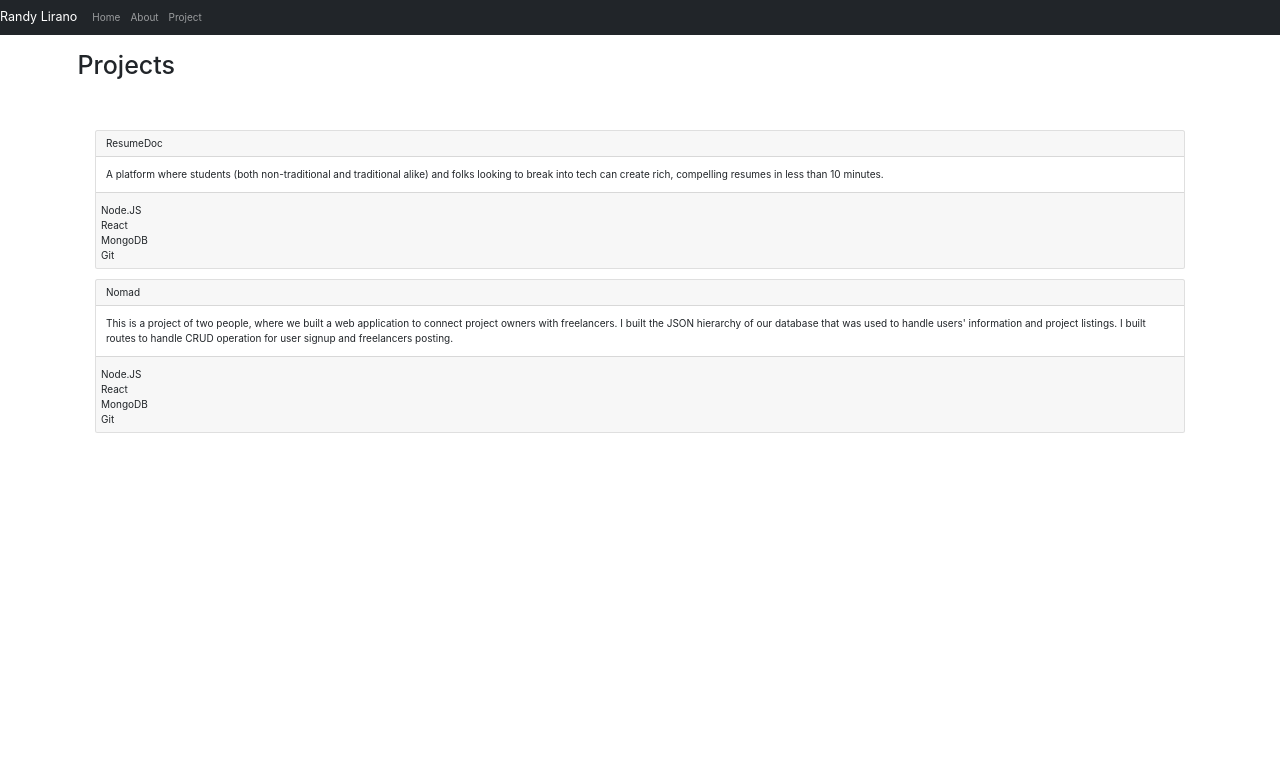
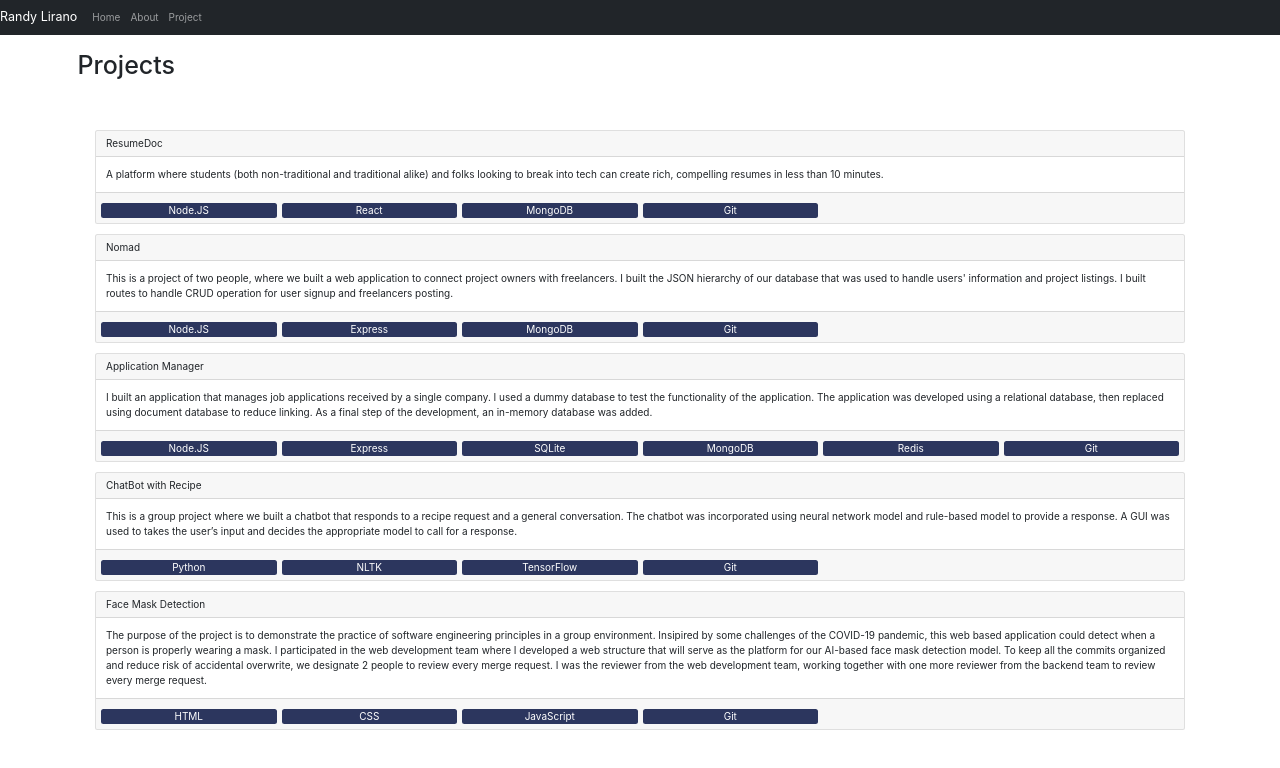
Before and after one commit to randylirano/portfolio, a React (Create React App) app: page /project in a window 1280 px wide. Shown: the top 768 px of the page. Built offline with nearby package versions, Linux system fonts and the light colour scheme.

Commit message:
Completed Project page

```diff
--- a/src/components/ProjectCard.js
+++ b/src/components/ProjectCard.js
@@ -2,10 +2,16 @@ import React from "react";
 
 function SkillTag({skill}) {
   return (
-    <div className="tag rounded">
-      {skill}
+    <div className="col-6 col-sm-4 col-md-3 col-lg-2 g-2">
+      <div className="tag rounded">
+        {skill}
+      </div>
     </div>
   );
+}
+
+function ProjectLink() {
+
 }
 
 const ProjectCard = ({project}) => {
@@ -25,9 +31,7 @@ const ProjectCard = ({project}) => {
       </div>
       <div className="card-footer">
         <div className="row">
-          <div className="col-6 col-sm-4 col-md-3 col-lg-2 g-2">
-            {RenderSkillTag()}
-          </div>
+          {RenderSkillTag()}
         </div>
       </div>
     </div>
--- a/src/components/ProjectsList.js
+++ b/src/components/ProjectsList.js
@@ -11,7 +11,22 @@ const ProjectsList = () => {
     {
       "project_name": "Nomad",
       "project_description": "This is a project of two people, where we built a web application to connect project owners with freelancers. I built the JSON hierarchy of our database that was used to handle users' information and project listings. I built routes to handle CRUD operation for user signup and freelancers posting.",
-      "skill_stacks": ["Node.JS", "React", "MongoDB", "Git"]
+      "skill_stacks": ["Node.JS", "Express", "MongoDB", "Git"]
+    },
+    {
+      "project_name": "Application Manager",
+      "project_description": "I built an application that manages job applications received by a single company. I used a dummy database to test the functionality of the application. The application was developed using a relational database, then replaced using document database to reduce linking. As a final step of the development, an in-memory database was added.",
+      "skill_stacks": ["Node.JS", "Express", "SQLite", "MongoDB", "Redis", "Git"]
+    },
+    {
+      "project_name": "ChatBot with Recipe",
+      "project_description": "This is a group project where we built a chatbot that responds to a recipe request and a general conversation. The chatbot was incorporated using neural network model and rule-based model to provide a response. A GUI was used to takes the user’s input and decides the appropriate model to call for a response.",
+      "skill_stacks": ["Python", "NLTK", "TensorFlow", "Git"]
+    },
+    {
+      "project_name": "Face Mask Detection",
+      "project_description": "The purpose of the project is to demonstrate the practice of software engineering principles in a group environment. Insipired by some challenges of the COVID-19 pandemic, this web based application could detect when a person is properly wearing a mask. I participated in the web development team where I developed a web structure that will serve as the platform for our AI-based face mask detection model. To keep all the commits organized and reduce risk of accidental overwrite, we designate 2 people to review every merge request. I was the reviewer from the web development team, working together with one more reviewer from the backend team to review every merge request.",
+      "skill_stacks": ["HTML", "CSS", "JavaScript", "Git"]
     }
   ];
 
--- a/src/stylesheets/main.css
+++ b/src/stylesheets/main.css
@@ -33,3 +33,15 @@ header{
   font-size: 2rem;
   font-weight: 300;
 }
+
+.tag {
+  padding: 2 px 5 px 2 px 5 px;
+  margin-left: 10 px;
+  color: white;
+  text-align: center;
+  background-color: #2C365E;
+}
+
+.rounded {
+  border-radius: 0.25 rem !important;
+}
```
